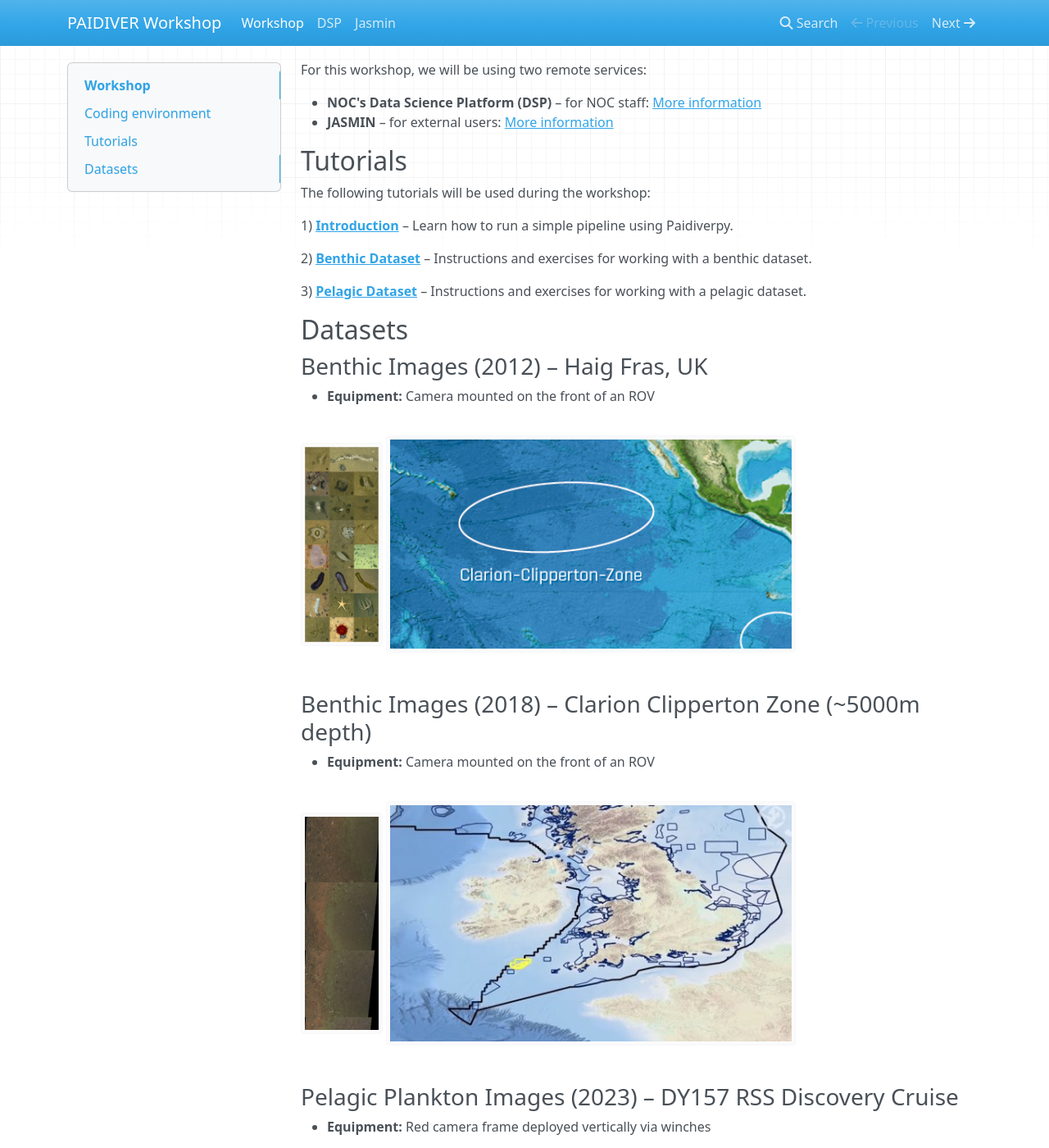
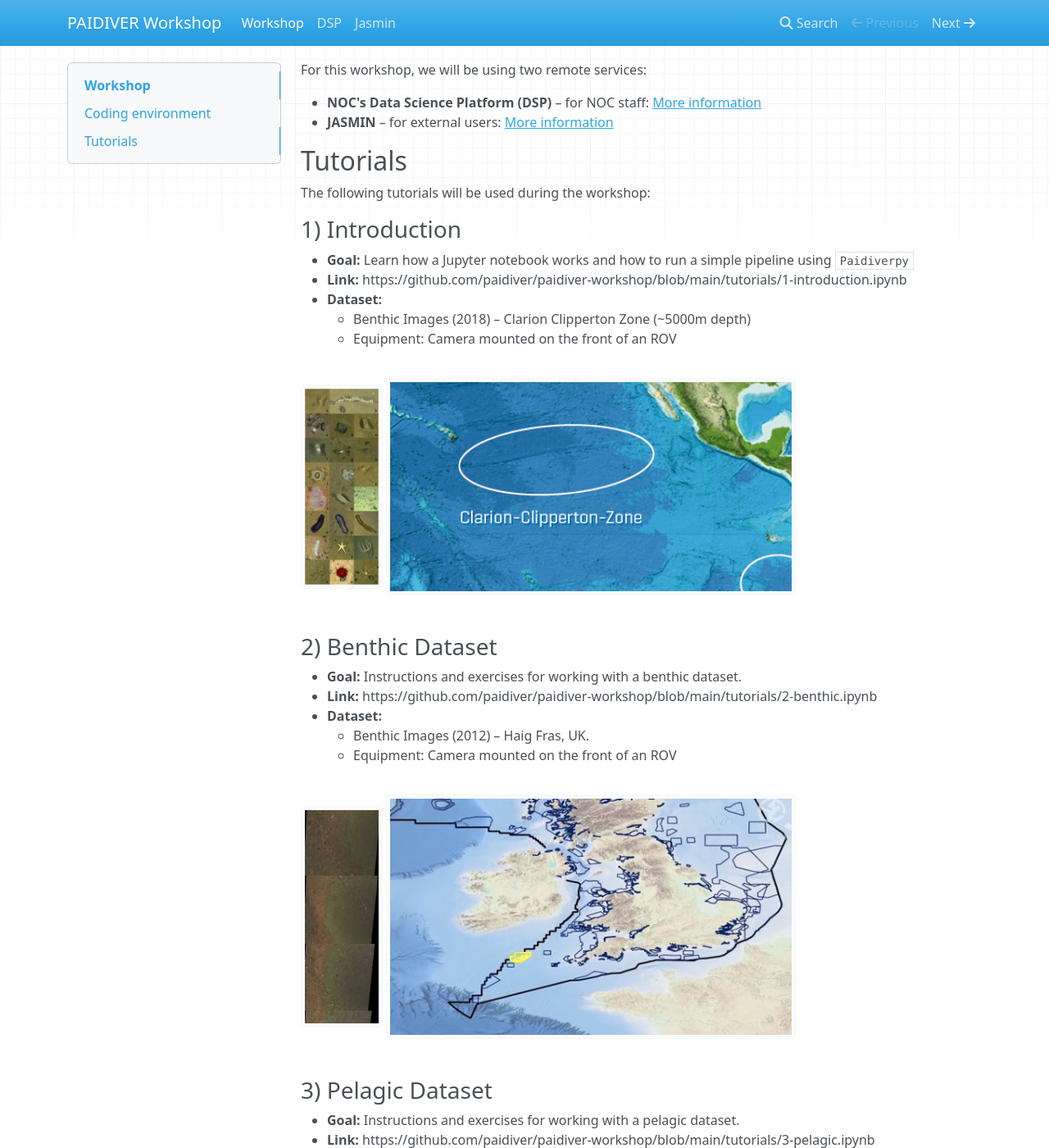
Before and after one commit to paidiver/paidiver-workshop, an MkDocs documentation site: the page built from docs/index.md, in a window 1280 px wide and 1400 px high, scrolled down 420 px. Shown: the whole window at 82% size. Built offline with MkDocs 1.6.1, drawn with Linux system fonts in a browser that asks for light colours; nearby versions of some CDN libraries; some of the changed text lies outside the part shown.

Commit message:
update notebooks

```diff
--- a/docs/index.md
+++ b/docs/index.md
@@ -17,28 +17,36 @@
 
 The following tutorials will be used during the workshop:
 
-1) **[Introduction](https://github.com/paidiver/paidiver-workshop/blob/main/tutorials/1-introduction.ipynb)** – Learn how to run a simple pipeline using Paidiverpy.
+### 1) Introduction
 
-2) **[Benthic Dataset](https://github.com/paidiver/paidiver-workshop/blob/main/tutorials/2-benthic.ipynb)** – Instructions and exercises for working with a benthic dataset.
-
-3) **[Pelagic Dataset](https://github.com/paidiver/paidiver-workshop/blob/main/tutorials/3-pelagic.ipynb)** – Instructions and exercises for working with a pelagic dataset.
-
-## Datasets
-
-### Benthic Images (2012) – Haig Fras, UK
-- **Equipment:** Camera mounted on the front of an ROV
+- **Goal:** Learn how a Jupyter notebook works and how to run a simple pipeline using `Paidiverpy`
+- **Link:** https://github.com/paidiver/paidiver-workshop/blob/main/tutorials/1-introduction.ipynb
+- **Dataset:**
+    - Benthic Images (2018) – Clarion Clipperton Zone (~5000m depth)
+    - Equipment: Camera mounted on the front of an ROV
 
 <img src="assets/benthic_hf2.png" alt="Haig Fras Image 1" style="width:100px;"/>
 <img src="assets/benthic_hf1.png" alt="Haig Fras Image 2" style="width:500px;"/>
 
-### Benthic Images (2018) – Clarion Clipperton Zone (~5000m depth)
-- **Equipment:** Camera mounted on the front of an ROV
+
+### 2) Benthic Dataset
+
+- **Goal:** Instructions and exercises for working with a benthic dataset.
+- **Link:** https://github.com/paidiver/paidiver-workshop/blob/main/tutorials/2-benthic.ipynb
+- **Dataset:**
+    - Benthic Images (2012) – Haig Fras, UK.
+    - Equipment: Camera mounted on the front of an ROV
 
 <img src="assets/benthic_cc2.png" alt="Clarion Clipperton Image 1" style="width:100px;"/>
 <img src="assets/benthic_cc1.png" alt="Clarion Clipperton Image 2" style="width:500px;"/>
 
-### Pelagic Plankton Images (2023) – DY157 RSS Discovery Cruise
-- **Equipment:** Red camera frame deployed vertically via winches
+### 3) Pelagic Dataset
+
+- **Goal:** Instructions and exercises for working with a pelagic dataset.
+- **Link:** https://github.com/paidiver/paidiver-workshop/blob/main/tutorials/3-pelagic.ipynb
+- **Dataset:**
+    - Pelagic Plankton Images (2023) – DY157 RSS Discovery Cruise
+    - Equipment: Red camera frame deployed vertically via winches
 
 <img src="assets/pelagic1.png" alt="Pelagic Image 1" style="width:400px;"/>
 <img src="assets/pelagic2.png" alt="Pelagic Image 2" style="width:300px;"/>
```
Also changed, not shown: 2 other files.
